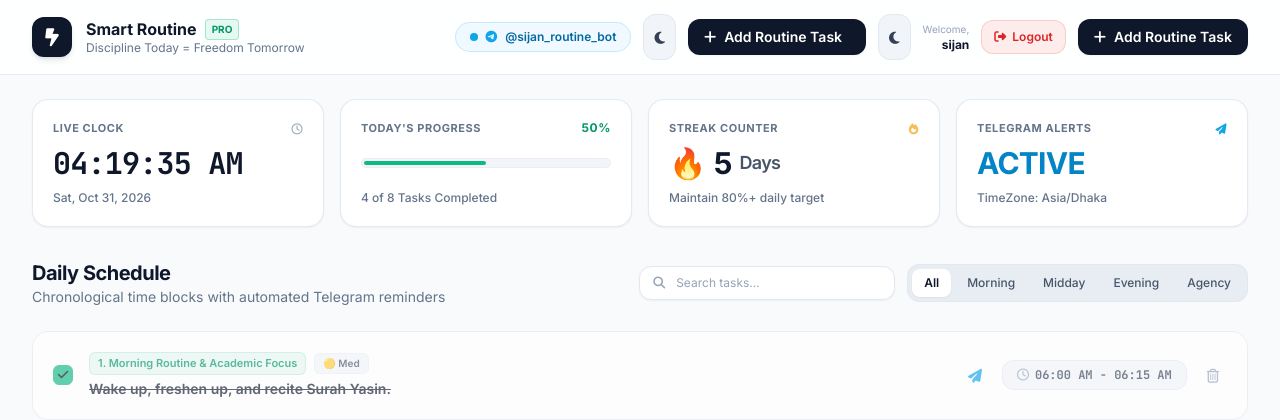
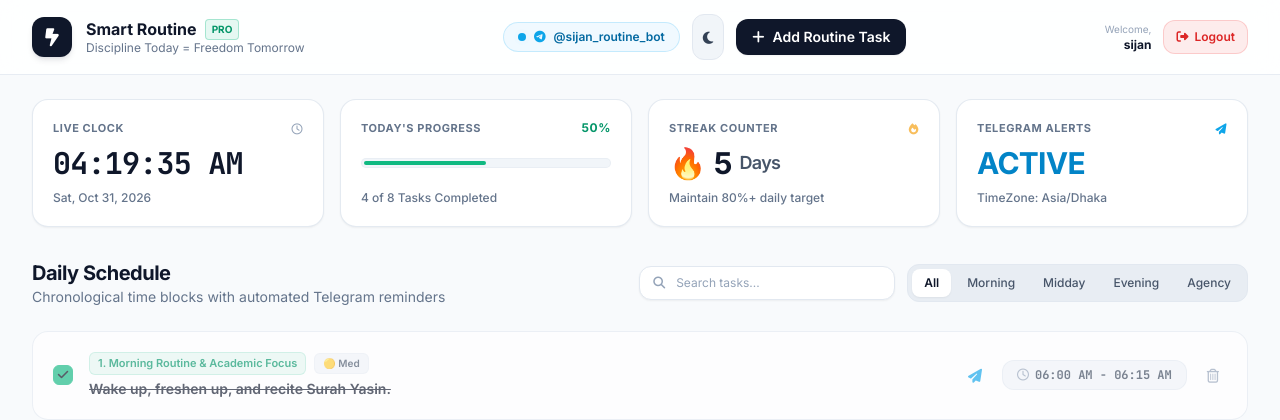
Before and after one commit to md-sijan-mahmud/smart-routine-app, a Django app: page / in a window 1280 px wide. Shown: the top 420 px of the page. Run offline with Django 5.2, Linux system fonts and the light colour scheme; a user stored in the database is signed in; data comes from the database, SQL or seed files in the repository; some libraries are stand-ins or nearby versions.

Commit message:
Fix header layout and sequence with single clean user profile and action buttons

```diff
--- a/routine/templates/routine/index.html
+++ b/routine/templates/routine/index.html
@@ -112,11 +112,8 @@
                 <button onclick="openModal()" class="flex items-center space-x-2 px-4 py-2 bg-slate-900 dark:bg-emerald-500 hover:bg-slate-800 dark:hover:bg-emerald-400 text-white dark:text-slate-950 font-semibold rounded-xl transition-all shadow-sm hover:shadow-md focus:outline-none focus:ring-2 focus:ring-emerald-500/40 text-xs sm:text-sm">
                     <i class="fa-solid fa-plus text-xs sm:text-sm"></i>
                     <span>Add Routine Task</span>
-            <div class="flex items-center space-x-3">
-                <!-- Theme Toggle Button -->
-                <button id="themeToggleBtn" onclick="toggleTheme()" class="p-2.5 rounded-xl bg-slate-100 dark:bg-slate-800 text-slate-700 dark:text-slate-200 hover:bg-slate-200 dark:hover:bg-slate-700 border border-slate-200 dark:border-slate-700 transition-all focus:outline-none focus:ring-2 focus:ring-emerald-500/40" title="Toggle Light/Dark Theme">
-                <i id="themeIcon" class="fa-solid fa-moon text-sm"></i>
                 </button>
+            </div>
 
                 <!-- 👤 Logged-in User Info & Logout Button -->
                 <div class="flex items-center space-x-3">
@@ -133,12 +130,6 @@
                 </a>
             </div>
 
-                <!-- Add Task Button -->
-                <button onclick="openModal()" class="flex items-center space-x-2 px-4 py-2 bg-slate-900 dark:bg-emerald-500 hover:bg-slate-800 dark:hover:bg-emerald-400 text-white dark:text-slate-950 font-semibold rounded-xl transition-all shadow-sm hover:shadow-md focus:outline-none focus:ring-2 focus:ring-emerald-500/40 text-xs sm:text-sm">
-                <i class="fa-solid fa-plus text-xs sm:text-sm"></i>
-                <span>Add Routine Task</span>
-                </button>
-            </div>
 
                 </button>
             </div>
```
